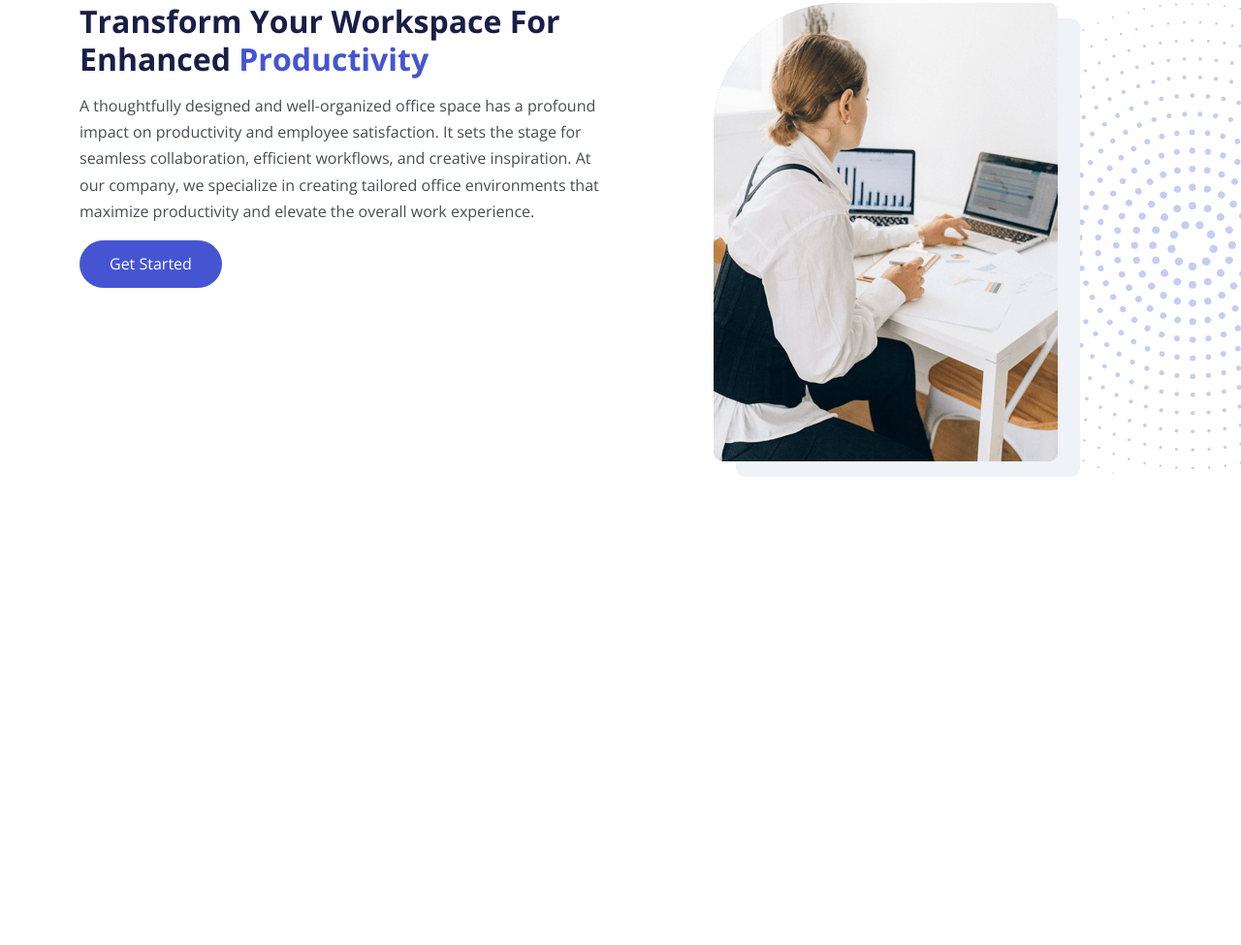
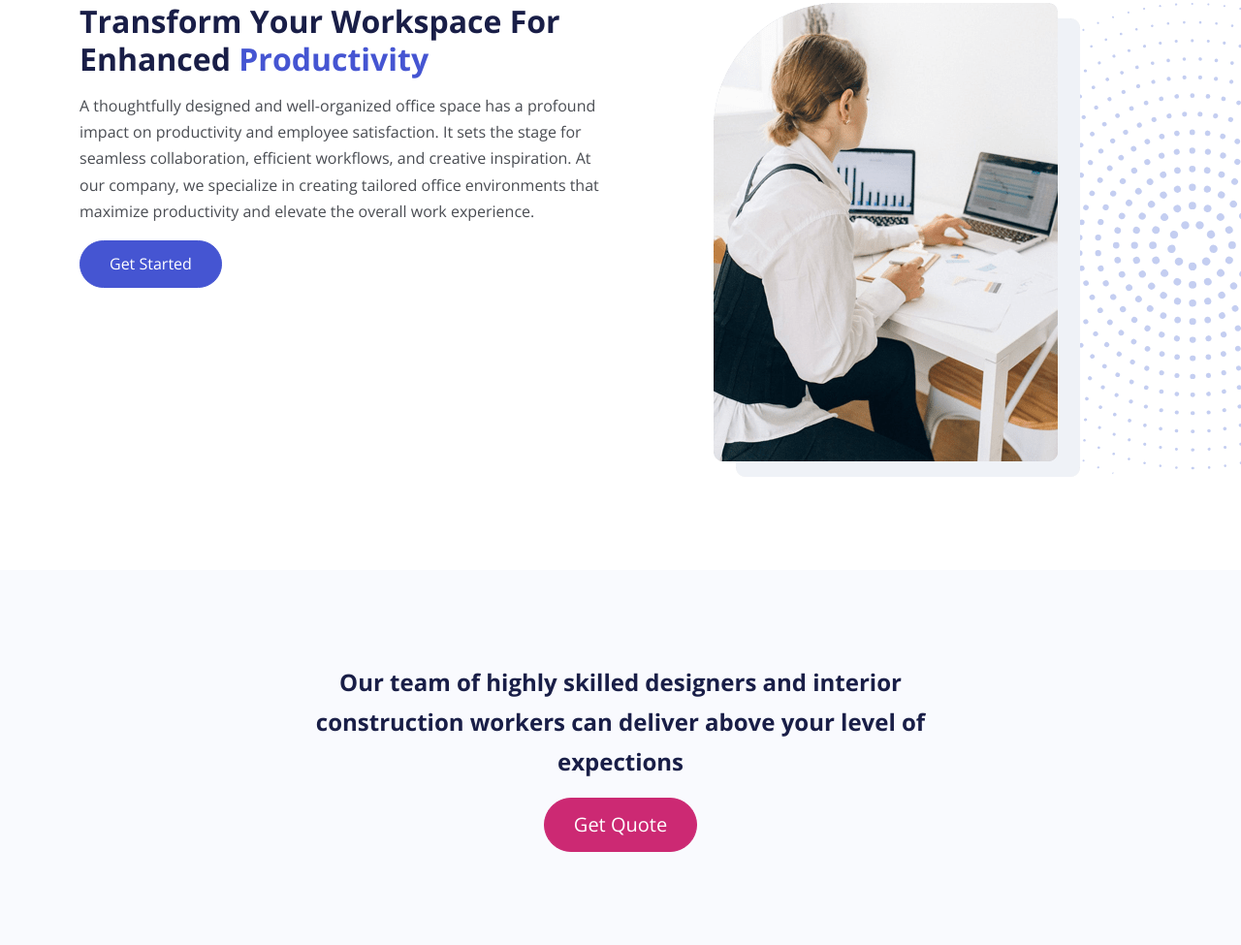
Before and after one commit to elvan/office-website-html-css-bootstrap-5, a website: page index.html in a window 1280 px wide. Shown: the part 2796-3771 px from the top of the page at 97% size. Before the commit the page ends 3384 px from the top, so only its background shows below. Drawn offline with nearby package versions, Linux system fonts and the light colour scheme; files that its build step writes are made by us from their sources.

Commit message:
quote section

```diff
--- a/index.html
+++ b/index.html
@@ -249,6 +249,21 @@
       </div>
     </section>
 
+    <!-- Get Quote -->
+    <section class="get-quote bg-light py-6 text-center">
+      <div class="container">
+        <div class="row">
+          <div class="col-lg-8 offset-lg-2">
+            <h4 class="lh-base">
+              Our team of highly skilled designers and interior construction workers can deliver
+              above your level of expections
+            </h4>
+            <a href="#contact" class="btn btn-secondary btn-lg">Get Quote</a>
+          </div>
+        </div>
+      </div>
+    </section>
+
     <script
       src="https://cdn.jsdelivr.net/npm/bootstrap@5.2.3/dist/js/bootstrap.bundle.min.js"
       integrity="sha384-kenU1KFdBIe4zVF0s0G1M5b4hcpxyD9F7jL+jjXkk+Q2h455rYXK/7HAuoJl+0I4"
```
